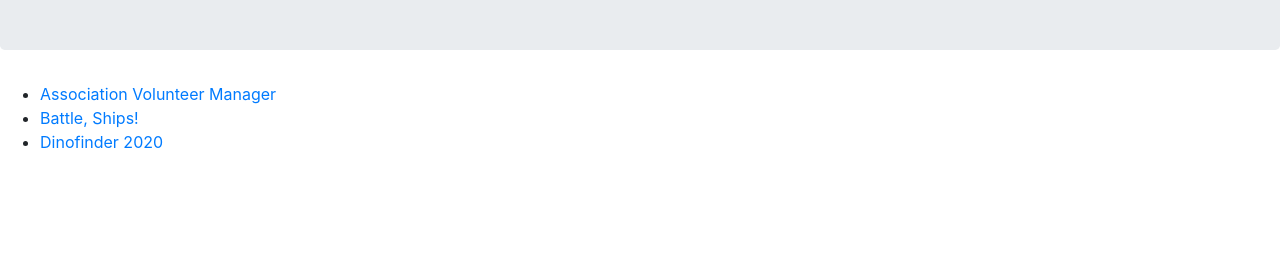
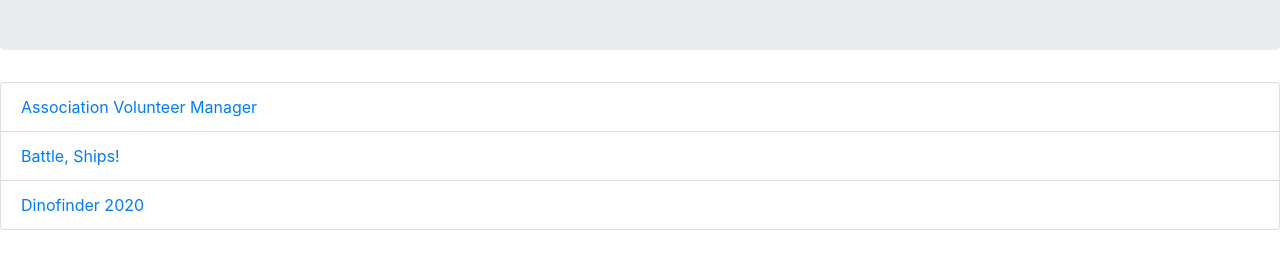
Before and after one commit to christopherdent/portfolio, a plain HTML site: page index.html in a window 1280 px wide. Shown: the part 134-402 px from the top of the page. Drawn offline with nearby package versions, Linux system fonts and the light colour scheme.

Commit message:
bootstrap

```diff
--- a/index.html
+++ b/index.html
@@ -16,11 +16,14 @@
     <div class="jumbotron">
  <h1> Christopher Dent Portfolio </h1>
 </div>
- <ul>
-   <li><a href = "http://volunteermanager.herokuapp.com"> Association Volunteer Manager </a></li>
-   <li><a href = "https://christopherdent.github.io/battleships-frontend/"> Battle, Ships! </a></li>
-   <li><a href = "https://christopherdent.github.io/dinofinder-frontend/">Dinofinder 2020</a></li>
-  </ul>
+
+  <ul class="list-group">
+
+
+    <li class="list-group-item"><a href = "http://volunteermanager.herokuapp.com"> Association Volunteer Manager </a></li>
+    <li class="list-group-item"><a href = "https://christopherdent.github.io/battleships-frontend/"> Battle, Ships! </a></li>
+    <li class="list-group-item"><a href = "https://christopherdent.github.io/dinofinder-frontend/">Dinofinder 2020</a></li>
+</ul>
     <!--
       This HTML file is a template.
       If you open it directly in the browser, you will see an empty page.
```
